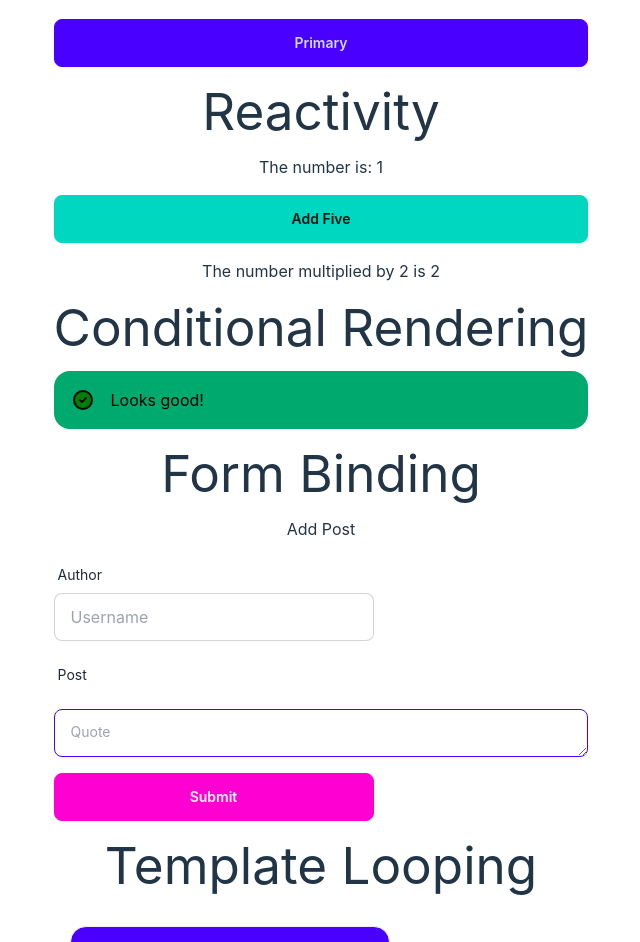
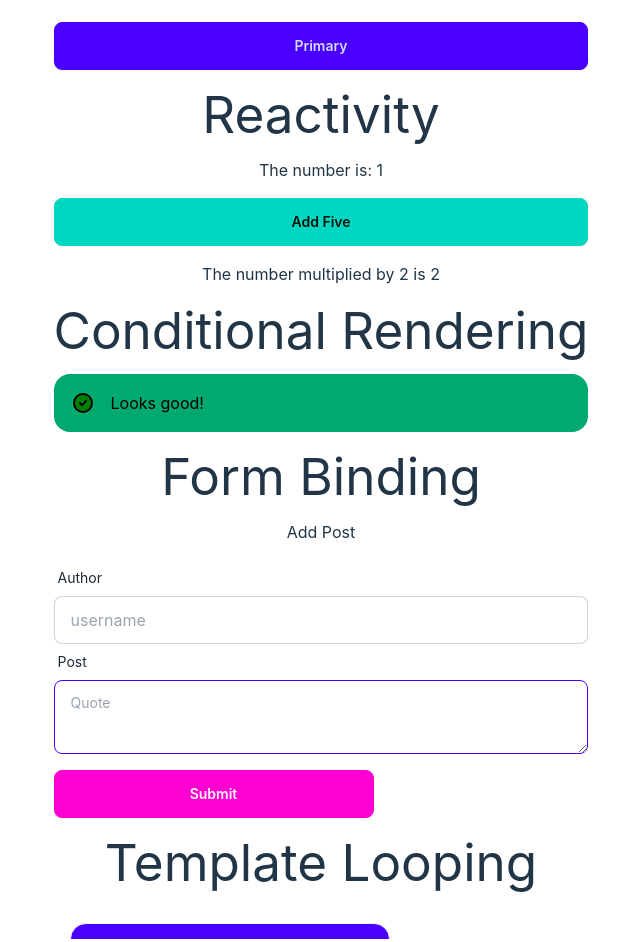
Before and after one commit to codeswitchstudio/hello-svelte, a Svelte app: page / in a window 1280 px wide. Shown: the whole page, without its empty margins (319-959 px from the left). Built offline with nearby package versions, Linux system fonts and the light colour scheme.

Commit message:
form binding

```diff
--- a/src/App.svelte
+++ b/src/App.svelte
@@ -1,7 +1,4 @@
 <script>
-  import data from './data.json'
-  let posts = data.data
-
   let count = 1
   function increment(){
     count++
@@ -14,6 +11,28 @@
 
   $: multiple = number*2  //this is the reactive assignment
 
+  import data from './data.json'
+  let author = '';
+  let post = '';
+
+  let posts = data.data
+
+  function addPost(){
+    // console.log('author: ', author)
+    // console.log('post: ', post)
+    const _post = {
+      id: posts.length +1,
+      author: author,
+      post: post
+    }
+
+    posts.push(_post)
+    posts = posts
+
+    author = " "
+    post = " "
+
+  }
 </script>
 
 
@@ -71,23 +90,23 @@
 
 <h1>Form Binding</h1>
 <h2>Add Post</h2>
-<label class="form-control w-full max-w-xs">
-  <div class="label">
+<div class="form-control">
+  <label for="author"  class="label">
     <span class="label-text">Author</span>
-  </div>
-  <input type="text" placeholder="Username" class="input input-bordered w-full max-w-xs" />
+  </label>
+  <input bind:value="{author}" name="author" type="text" placeholder="username" class="input input-bordered " />
+
+<label for="post" class="label">
+  <span class="label-text">Post</span>
 </label>
-<label class="label">
-  <span class="label-text">Post</span>
 
-</label>
-<textarea class="textarea textarea-primary" placeholder="Quote"></textarea>
-
-<button class="btn btn-secondary mt-4 w-80">Submit</button>
+<textarea bind:value="{post}" name="post" class="textarea textarea-primary" placeholder="Quote"></textarea>
+</div>
+<button on:click="{addPost}" class="btn btn-secondary mt-4 w-80">Submit</button>
 
 <h1>Template Looping</h1>
 <div class="overflow-auto space-y-4 p-4">
-  {#each posts as post}
+  {#each posts.reverse() as post}
   <div class="card bordered w-80 shadow-xl bg-primary">
     <div class="card-body">
       <h2 class="card-title">{post.author}</h2>
```
